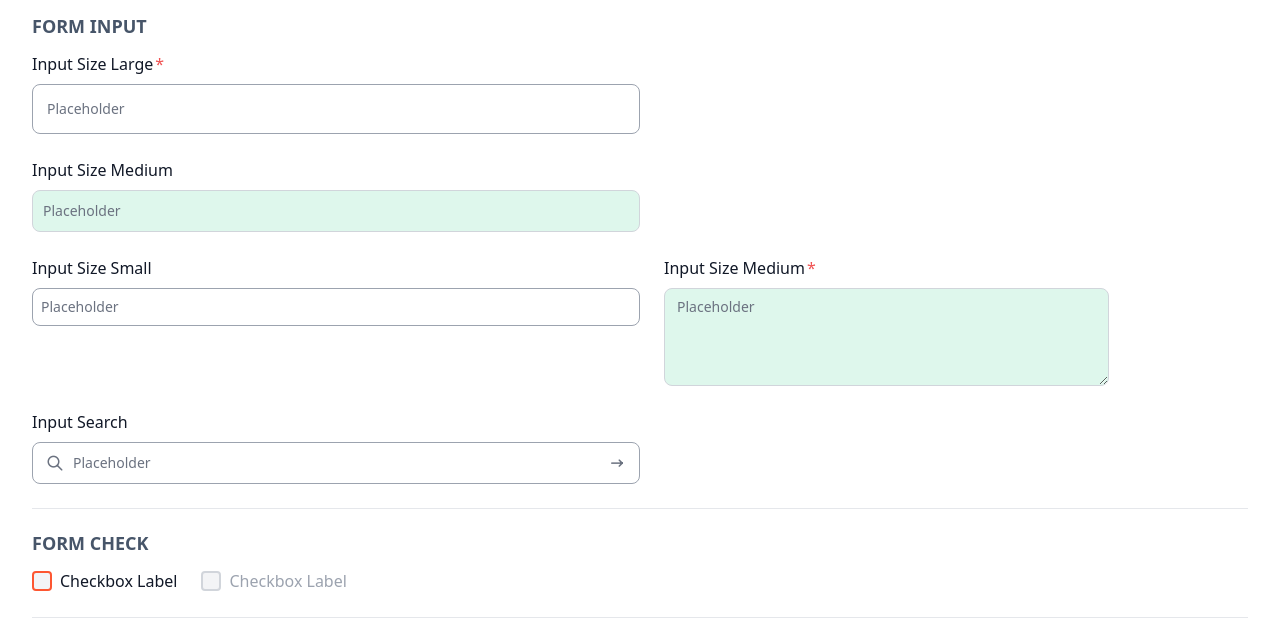
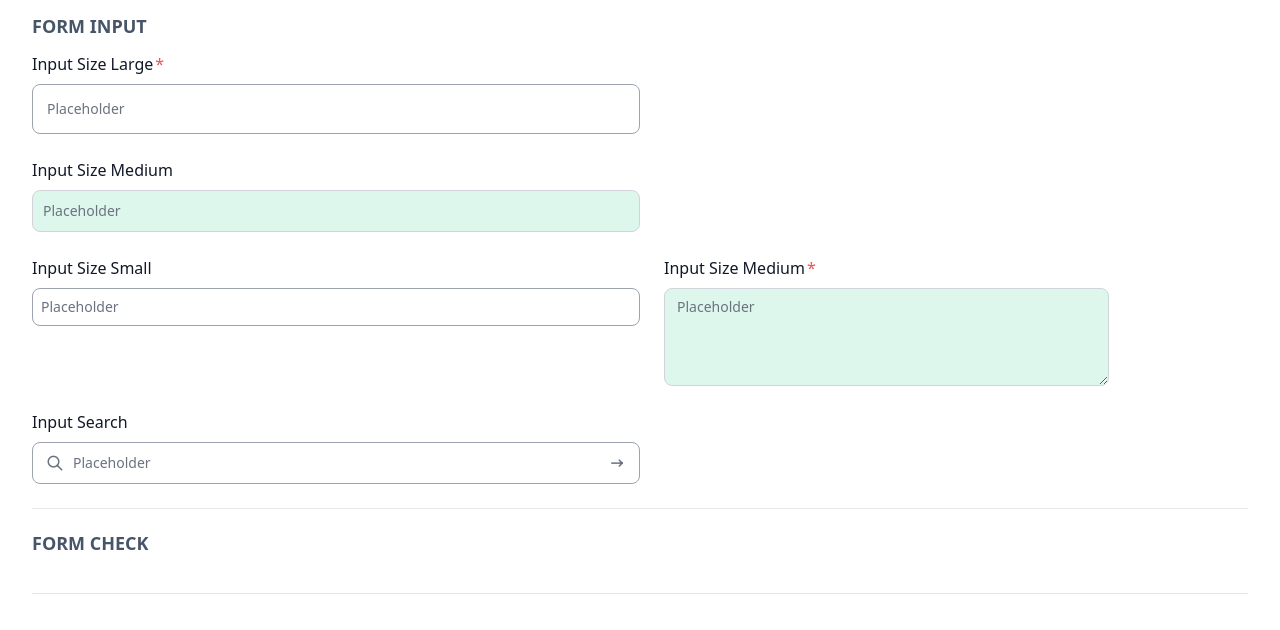
Before and after one commit to ShuvoMallick01/Vuejs-Dynamic-Components, a Vue app: page / in a window 1280 px wide. Shown: the part 1895-2525 px from the top of the page. Built offline with nearby package versions, Linux system fonts and the light colour scheme.

Commit message:
error Fixing

```diff
--- a/src/App.vue
+++ b/src/App.vue
@@ -904,7 +904,7 @@
     <h2 class="font-bold text-lg text-slate-600">FORM CHECK</h2>
 
     <div class="flex gap-6 flex-wrap items-start border-b pb-6 mb-6">
-      <Checkbox
+      <!-- <Checkbox
         id="checkboxId"
         labelName="Checkbox Label"
         labelClass="ps-2"
@@ -918,7 +918,7 @@
         labelClass="ps-2"
         labelColor="disabled"
         checkColor="disabled"
-      ></Checkbox>
+      ></Checkbox> -->
     </div>
   </div>
 
@@ -938,7 +938,7 @@ import Badge from "./components/Badge.vue";
 import IconBox from "./components/icon/IconBox.vue";
 
 import FormInput from "./components/form/FormInput.vue";
-import Checkbox from "./components/form/Checkbox.vue";
+// import Checkbox from "./components/form/Checkbox.vue";
 
 const formFields = reactive({ email: "", name: "", password: "" });
 const selected = ref("");
```
